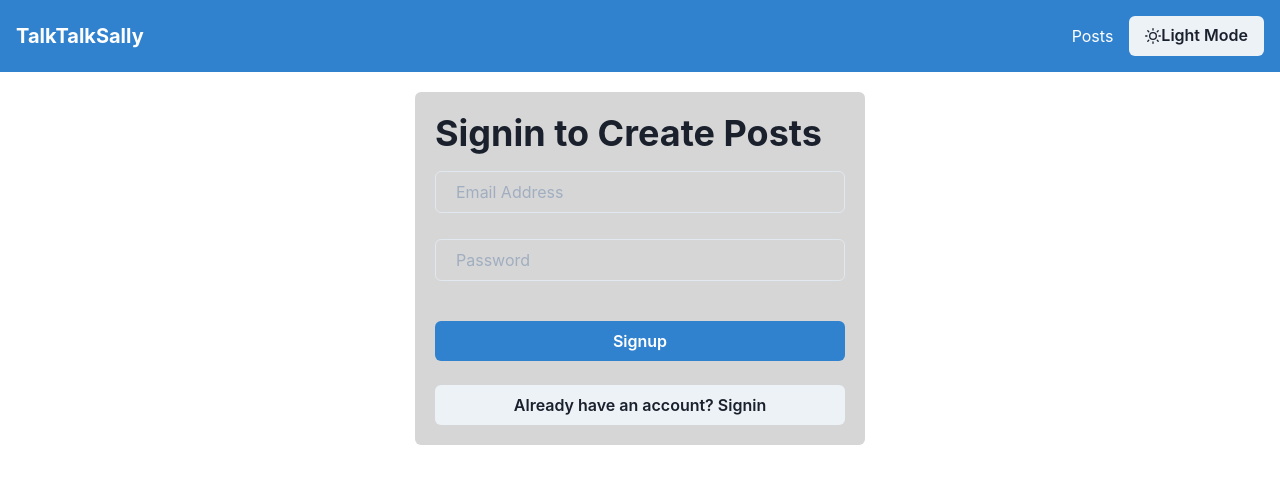
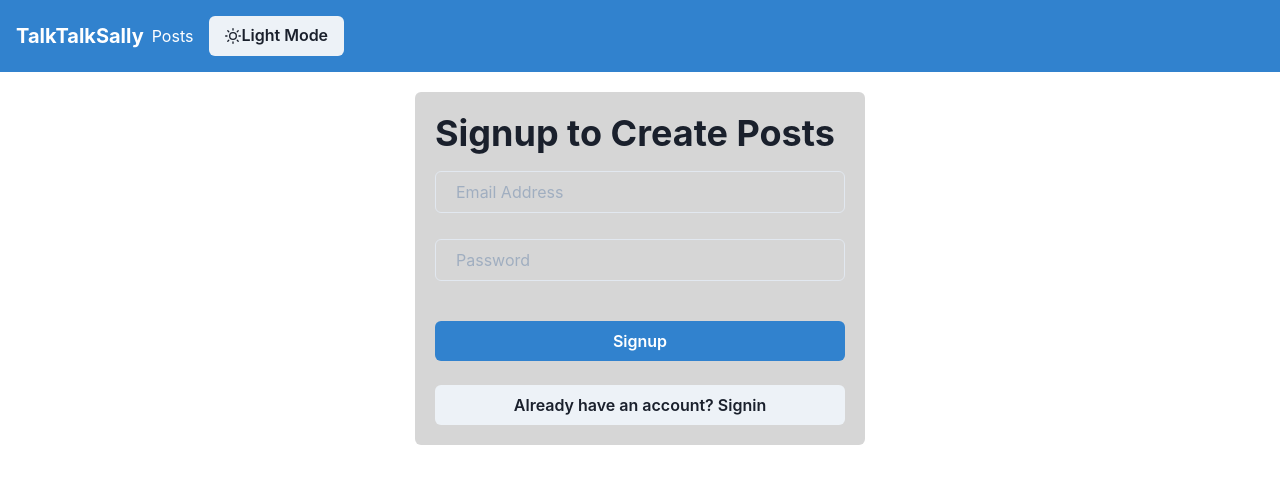
Before and after one commit to enaburekhan/talk-talk-sally, a React (Vite) app: page / in a window 1280 px wide. Shown: the top 484 px of the page. Built offline with nearby package versions, Linux system fonts and the light colour scheme.

Commit message:
Update mobile responsiveness on navbar

```diff
--- a/src/component/Navbar.jsx
+++ b/src/component/Navbar.jsx
@@ -48,8 +48,15 @@ const Navbar = () => {
   };
 
   return (
-    <Flex p={4} bg='blue.500' align='center' justify='space-between'>
-      <Box>
+    <Flex
+      p={4}
+      bg='blue.500'
+      align='center'
+      justify='space-between'
+      direction={{ base: 'row', md: 'row' }}
+      gap={2}
+    >
+      <Box mb={{ base: 4, md: 0 }}>
         <Link
           as={RouterLink}
           to='/'
@@ -72,11 +79,14 @@ const Navbar = () => {
         />
       </Box>
 
-      {/* Display Navigation Links on Desktop */}
-      <HStack
-        spacing={{ base: 2, md: 4 }}
+      {/* Display Navigation Links on Desktop or Drawer on mobile */}
+      <Box
         display={{ base: 'none', md: 'flex' }}
+        alignItems='center'
+        justifyContent='space-between'
+        flex={1}
       >
+        <HStack spacing={{ base: 2, md: 4 }}>
           <Link as={RouterLink} to='/posts' color='white'>
             Posts
           </Link>
@@ -84,18 +94,19 @@ const Navbar = () => {
             {isDarkMode ? <MoonIcon /> : <SunIcon />}
             {isDarkMode ? 'Dark Mode' : 'Light Mode'}
           </Button>
+        </HStack>
 
         {user && (
-          <>
+          <HStack spacing={4}>
             <Link as={RouterLink} to='/addPost' color='white'>
               AddPost
             </Link>
             <Link as={RouterLink} to='/' color='white' onClick={handleSignout}>
               SignOut
             </Link>
-          </>
+          </HStack>
         )}
-      </HStack>
+      </Box>
 
       {/* Drawer for Mobile Navigation */}
       <Drawer placement='right' onClose={onClose} isOpen={isOpen}>
--- a/src/pages/Home.jsx
+++ b/src/pages/Home.jsx
@@ -74,7 +74,7 @@ const Home = () => {
         borderRadius='md'
       >
         <Heading as='h1' size={headingSize} mb={4}>
-          Signin to Create Posts
+          Signup to Create Posts
         </Heading>
         <Formik
           initialValues={{
--- a/src/pages/PostDetail.jsx
+++ b/src/pages/PostDetail.jsx
@@ -37,13 +37,12 @@ const PostDetail = () => {
     <Flex
       direction='column'
       align='center'
-      justify='flex-start'
       p={4}
       bg={colorMode === 'dark' ? 'gray.800' : 'gray.50'}
       color={colorMode === 'dark' ? 'white' : 'black'}
     >
-      <Box maxW={['90%', '90%', '600px']} w='100%'>
-        <Box mb='4'>
+      <Box maxW='800px' w='100%' px={[4, 6, 8]}>
+        <Flex align='center' mb='4'>
           <Avatar
             src={post?.imgURL}
             name={post?.title}
@@ -51,18 +50,20 @@ const PostDetail = () => {
             mr='2'
           />
 
-          <Text
-            fontSize='sm'
-            fontWeight='bold'
-            // color={colorMode === 'dark' ? 'black' : 'white'}
-          >
+          <Text fontSize='sm' fontWeight='bold'>
             Written by {post?.author}
           </Text>
-        </Box>
+        </Flex>
 
-        <Heading mb='4'>{post?.title}</Heading>
+        <Heading mb='4' fontSize={['xl', '2xl', '3xl']}>
+          {post?.title}
+        </Heading>
 
-        <Box dangerouslySetInnerHTML={{ __html: post?.content }} mb='4' />
+        <Box
+          dangerouslySetInnerHTML={{ __html: post?.content }}
+          mb='4'
+          fontSize={['sm', 'md', 'lg']}
+        />
 
         <Text fontSize='sm' fontWeight='bold' mb='4'>
           Created on: {post?.timestamp.toDate().toLocaleString()}
```
Lines whose indentation alone changed are shown as unchanged.
